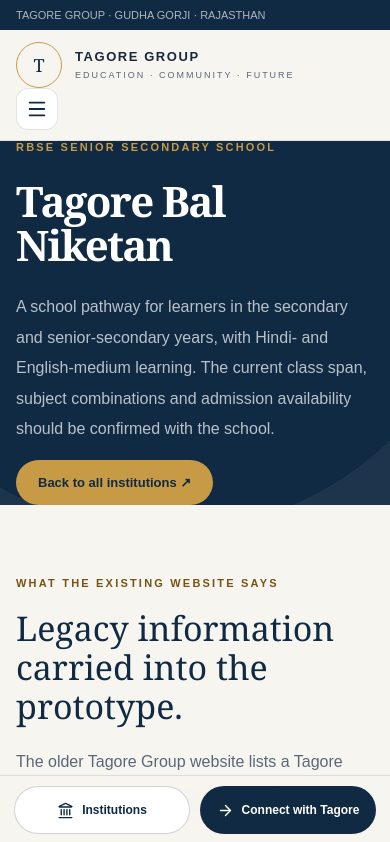
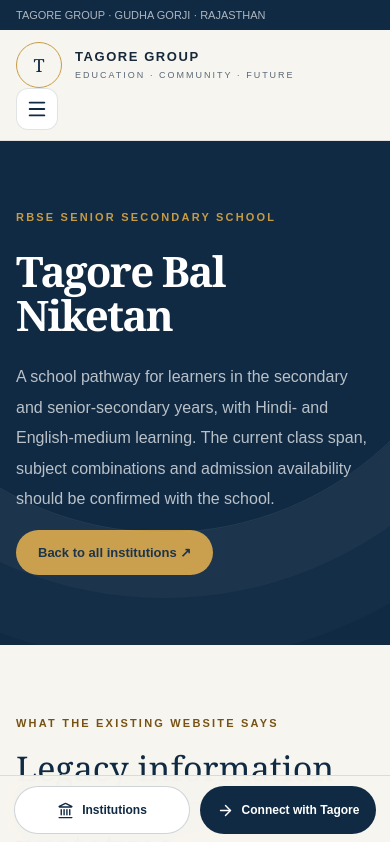
Before and after one commit to 158jeet/atlas-build-lab, a Next.js app in the folder apps/tier/: page /institutions/tagore-bal-niketan in a window 390 px wide. Shown: the top 842 px of the page. Built offline with nearby package versions, Linux system fonts and the light colour scheme; no server answers.

Commit message:
test mirror: port legacy profile and media content apps/tier/src/app/globals.css

```diff
--- a/apps/tier/src/app/globals.css
+++ b/apps/tier/src/app/globals.css
@@ -121,3 +121,5 @@
 @media(max-width:560px){.compare-panel{padding:18px}.compare-panel-heading{flex-direction:column}}
 
 .legacy-gallery{display:grid;grid-template-columns:repeat(4,minmax(0,1fr));gap:16px;margin-top:40px}.legacy-gallery figure{margin:0;background:white;border:1px solid #17283b12;border-radius:18px;overflow:hidden}.legacy-gallery img{display:block;width:100%;height:190px;object-fit:cover}.legacy-gallery figcaption{padding:14px 16px;font-size:11px;color:var(--muted)}@media(max-width:850px){.legacy-gallery{grid-template-columns:repeat(2,minmax(0,1fr))}}@media(max-width:560px){.legacy-gallery{grid-template-columns:1fr}.legacy-gallery img{height:220px}}
+
+.about-hero-grid{padding:100px 0;display:grid;grid-template-columns:1.1fr .9fr;gap:48px;align-items:center}.institution-hero{padding:100px 0;display:grid;grid-template-columns:1fr;gap:44px;align-items:center}.institution-hero.has-photo{grid-template-columns:1.05fr .95fr}@media(max-width:850px){.about-hero-grid{grid-template-columns:1fr;padding:70px 0}.institution-hero,.institution-hero.has-photo{grid-template-columns:1fr;padding:70px 0}}
```
